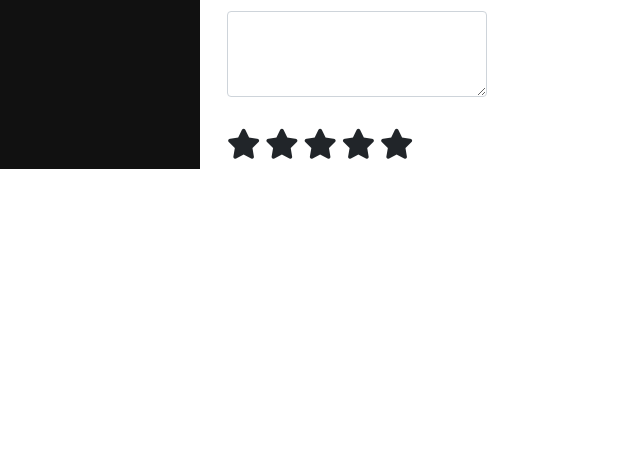
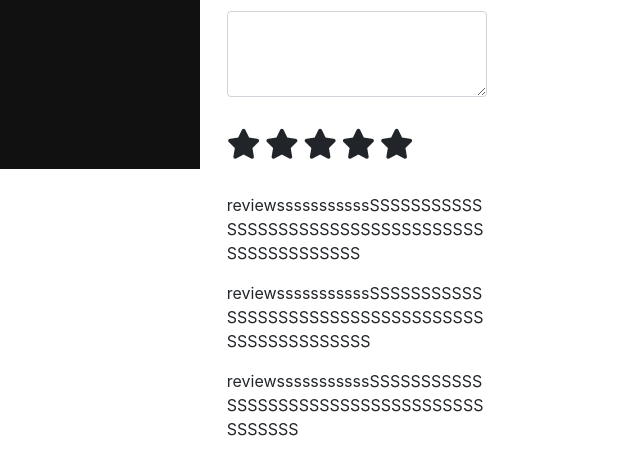
Before and after one commit to nourfayed/dokana_django_project, a Django app: template Dokana/templates/ProductDetails.html in a window 1280 px wide. Shown: the part 679-1136 px from the top of the page, without its empty margins (0-640 px from the left). Before the commit the page ends 848 px from the top, so only its background shows below. Run offline with Django 3.2, Linux system fonts and the light colour scheme; the template is opened without the code that fills it, so the values that code supplies are empty; some libraries are stand-ins or nearby versions.

Commit message:
Jquery and Aweseome icon included

```diff
--- a/Dokana/templates/ProductDetails.html
+++ b/Dokana/templates/ProductDetails.html
@@ -104,7 +104,44 @@
 
     </div>
 
+    <div class=" w-25 pt-5 mt-5">
 
+     <p class="text-break ">reviewsssssssssssSSSSSSSSSSSSSSSSSSSSSSSSSSSSSSSSSSSSSSSSSSSSSSSSS</p>
+     <p class="text-break ">reviewsssssssssssSSSSSSSSSSSSSSSSSSSSSSSSSSSSSSSSSSSSSSSSSSSSSSSSSS</p>
+     <p class="text-break ">reviewsssssssssssSSSSSSSSSSSSSSSSSSSSSSSSSSSSSSSSSSSSSSSSSSS</p>
+
+    </div>
+
+
+
+
+    <script type="text/javascript">
+        $(document).ready(function () {
+            $("#s1").click(function () {
+                $(".fa-star").css("color", "black");
+                $("#s1").css("color", "yellow");
+            });
+            $("#s2").click(function () {
+                $(".fa-star").css("color", "black");
+                $("#s1,#s2").css("color", "yellow");
+            });
+            $("#s3").click(function () {
+                $(".fa-star").css("color", "black");
+                $("#s1,#s2,#s3").css("color", "yellow");
+            });
+            $("#s4").click(function () {
+                $(".fa-star").css("color", "black");
+                $("#s1,#s2,#s3,#s4").css("color", "yellow");
+            });
+            $("#s5").click(function () {
+                $(".fa-star").css("color", "black");
+                $(".fa-star").css("color", "yellow");
+            });
+        })
+
+    </script>
+
+</div>
 
 
 <style>
```
